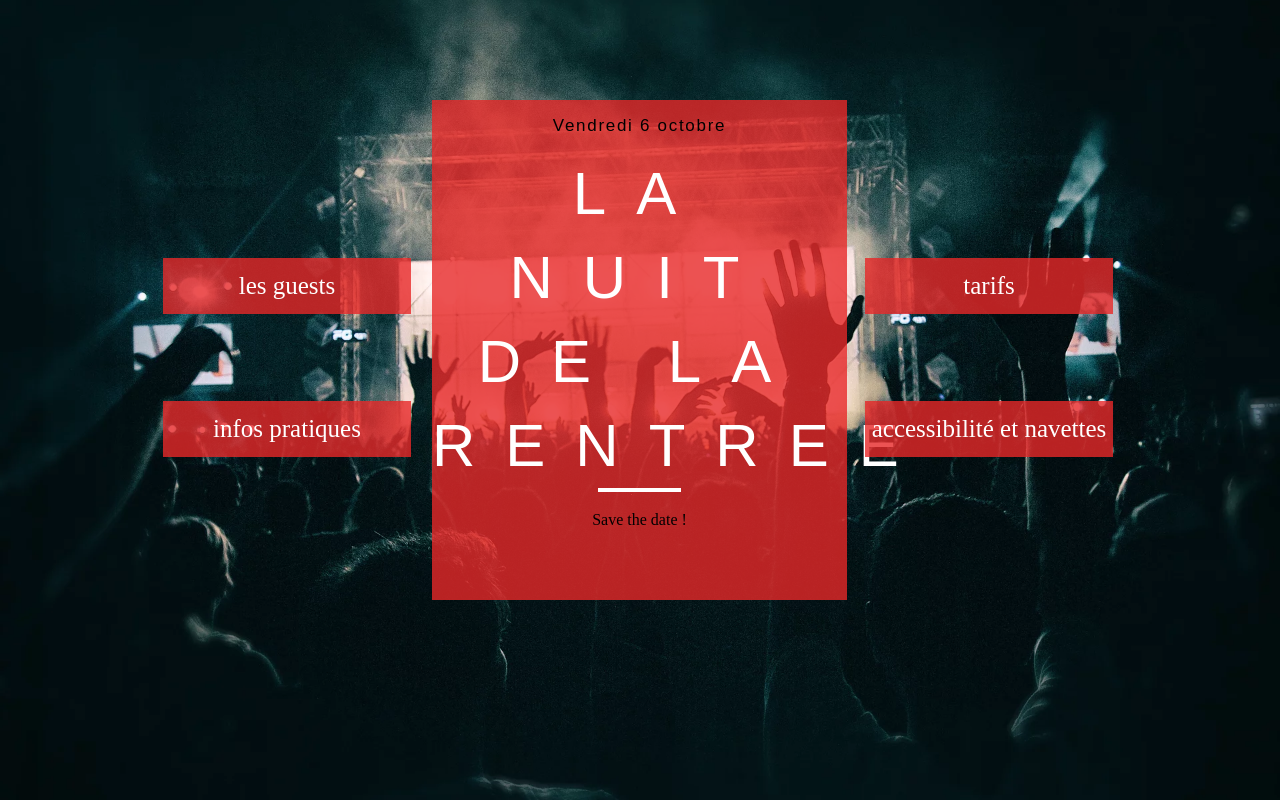
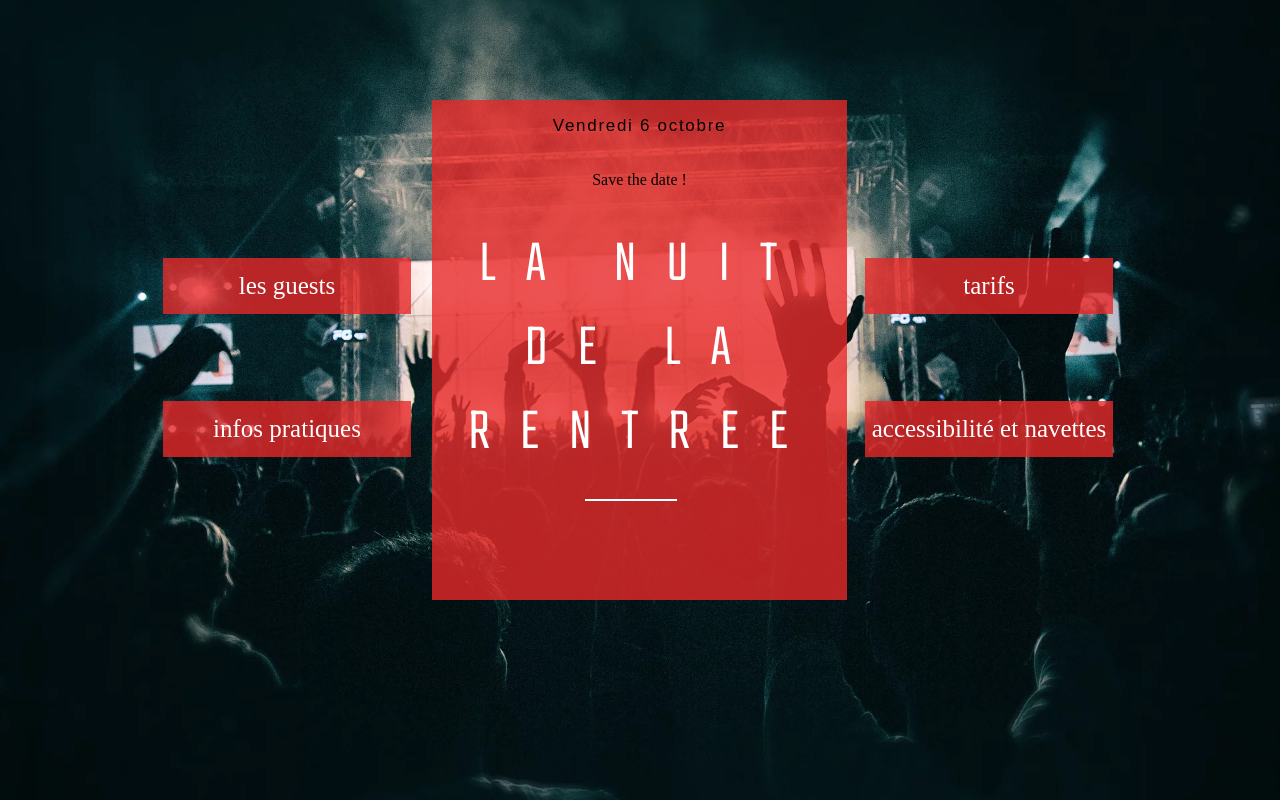
Before and after one commit to Delcatel/Ndlr2017, a website: page www/index.html in a window 1280 px wide. Drawn offline with nearby package versions, Linux system fonts and the light colour scheme; files that its build step writes are made by us from their sources.

Commit message:
Absolutly positionnec

```diff
--- a/css/fonts.css
+++ /dev/null
@@ -1,17 +0,0 @@
-@font-face{
-    font-family:"DINNeuzeitGroteskLTW01-_8124";
-    src:url("//static.parastorage.com/services/third-party/fonts/user-site-fonts/fonts/b41558bd-2862-46c0-abf7-536d2542fa26.eot?#iefix");
-    src:url("//static.parastorage.com/services/third-party/fonts/user-site-fonts/fonts/b41558bd-2862-46c0-abf7-536d2542fa26.eot?#iefix") format("eot"),url("//static.parastorage.com/services/third-party/fonts/user-site-fonts/fonts/5cee8d6e-89ad-4d8c-a0ac-584d316b15ae.woff2") format("woff2"),url("//static.parastorage.com/services/third-party/fonts/user-site-fonts/fonts/388ef902-2c31-4818-abb1-a40dcd81f6d6.woff") format("woff"),url("//static.parastorage.com/services/third-party/fonts/user-site-fonts/fonts/29c60077-2614-4061-aa8d-5bcfdf7354bb.ttf") format("truetype"),url("//static.parastorage.com/services/third-party/fonts/user-site-fonts/fonts/76250d27-b353-4f3b-90c6-0ff635fabaab.svg#76250d27-b353-4f3b-90c6-0ff635fabaab") format("svg");
-}
-
-@font-face {
-    font-family: "Soho-W01-Thin-Condensed";
-    src: url("//static.parastorage.com/services/third-party/fonts/user-site-fonts/fonts/b2d6b869-3f47-4c92-83d3-4546ffb860d0.eot?#iefix");
-    src: url("//static.parastorage.com/services/third-party/fonts/user-site-fonts/fonts/b2d6b869-3f47-4c92-83d3-4546ffb860d0.eot?#iefix") format("eot"),url("//static.parastorage.com/services/third-party/fonts/user-site-fonts/fonts/f84b539d-ed34-4400-a139-c0f909af49aa.woff") format("woff"),url("//static.parastorage.com/services/third-party/fonts/user-site-fonts/fonts/9ef27401-09c0-434f-b0f0-784445b52ea2.ttf") format("truetype"),url("//static.parastorage.com/services/third-party/fonts/user-site-fonts/fonts/4ba3546a-32f7-4e7d-be64-8da01b23d46e.svg#4ba3546a-32f7-4e7d-be64-8da01b23d46e") format("svg");
-}
-
-@font-face {
-    font-family:"Avenir-LT-W01_35-Light1475496";
-    src:url("//static.parastorage.com/services/third-party/fonts/user-site-fonts/fonts/edefe737-dc78-4aa3-ad03-3c6f908330ed.eot?#iefix");
-    src:url("//static.parastorage.com/services/third-party/fonts/user-site-fonts/fonts/edefe737-dc78-4aa3-ad03-3c6f908330ed.eot?#iefix") format("eot"),url("//static.parastorage.com/services/third-party/fonts/user-site-fonts/fonts/0078f486-8e52-42c0-ad81-3c8d3d43f48e.woff2") format("woff2"),url("//static.parastorage.com/services/third-party/fonts/user-site-fonts/fonts/908c4810-64db-4b46-bb8e-823eb41f68c0.woff") format("woff"),url("//static.parastorage.com/services/third-party/fonts/user-site-fonts/fonts/4577388c-510f-4366-addb-8b663bcc762a.ttf") format("truetype"),url("//static.parastorage.com/services/third-party/fonts/user-site-fonts/fonts/b0268c31-e450-4159-bfea-e0d20e2b5c0c.svg#b0268c31-e450-4159-bfea-e0d20e2b5c0c") format("svg");
-}
--- a/css/ndlr.less
+++ b/css/ndlr.less
@@ -7,17 +7,30 @@ body {
   background-size: cover;
 }
 
-hr {
-  width: 20%;
-  border-style: none;
-  height: 4px;
-  background-color: #FFFFFF;
-  margin: auto;
-}
-
 .Square__header {
   font: normal normal normal 17px/1.4em avenir-lt-w01_35-light1475496,sans-serif;
   letter-spacing: 0.1em;
+}
+
+.Square__middle {
+  position: absolute;
+  left: 20px;
+  top: 124px;
+  width: 382px;
+
+  font: normal normal normal 60px/1.4em 'Teko', sans-serif;
+  letter-spacing: 0.5em;
+  color: #FFFFFF;
+}
+
+.Square__separator {
+  position: absolute;
+  left: 153px;
+  top: 391px;
+  width: 92px;
+  height: 2px;
+  background-color: #FFFFFF;
+  border-style: none;
 }
 
 .Square {
@@ -35,13 +48,6 @@ hr {
 
 .padded {
   padding: 0.5em;
-}
-
-
-.font-big {
-  font: normal normal normal 60px/1.4em dinneuzeitgroteskltw01-_812426,sans-serif;
-  letter-spacing: 0.5em;
-  color: #FFFFFF;
 }
 
 .box {
--- a/gulpfile.js
+++ b/gulpfile.js
@@ -49,7 +49,8 @@ gulp.task('build-js', function() {
  */
 gulp.task('build-css', function() {
     var appFiles = [
-        'css/*.less'
+        'css/*.less',
+        'css/*.css'
     ];
     return gulp.src(appFiles)
         .pipe(filter(['**/*.css', '**/*.less']))
--- a/www/index.html
+++ b/www/index.html
@@ -4,6 +4,7 @@
     <meta charset="utf-8">
     <meta name="viewport" content="width=device-width,initial-scale=1">
     <link rel="stylesheet" href="ndlr.min.css">
+    <link href="https://fonts.googleapis.com/css?family=Teko:300" rel="stylesheet">
     <link rel="shortcut icon" href="img/favicon32.jpg">
     <title>NUIT DE LA RENTRÉE 2017 | École des Ponts et Chaussées</title>
     <meta name="keywords" content="nuit rentrée soirée bitum billet billeterie place places lydia achat acheter dj ponts chaussées clubs associations informations info infos pratique accès 2017"/>
@@ -23,12 +24,12 @@
         </div>
         <div class="Square">
           <h2 class="Square__header">Vendredi 6 octobre</h2>
-          <section class="font-big">
+          <section class="Square__middle">
             <div>LA NUIT</div>
             <div>DE LA</div>
             <div>RENTREE</div>
           </section>
-          <hr />
+          <hr class="Square__separator"/>
           <section>Save the date !</section>
         </div>
         <div class="Button--3">
```
